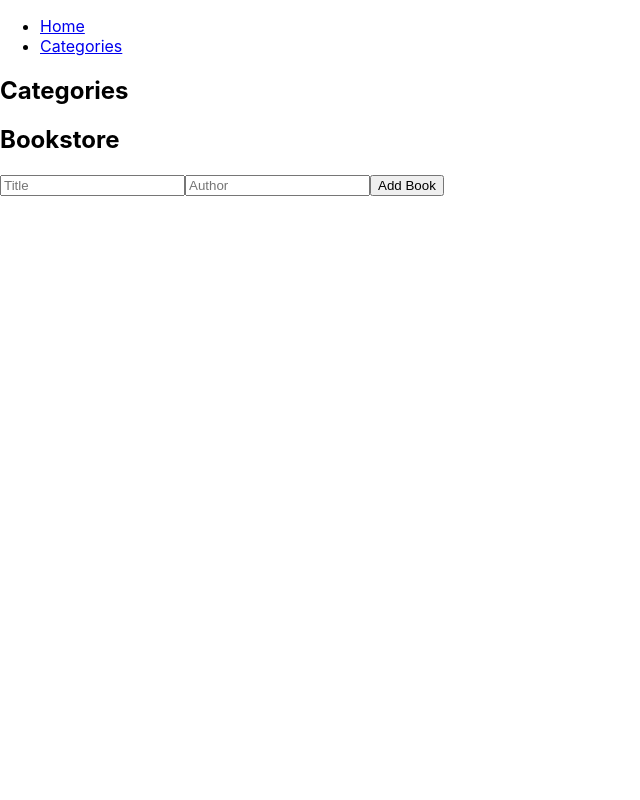
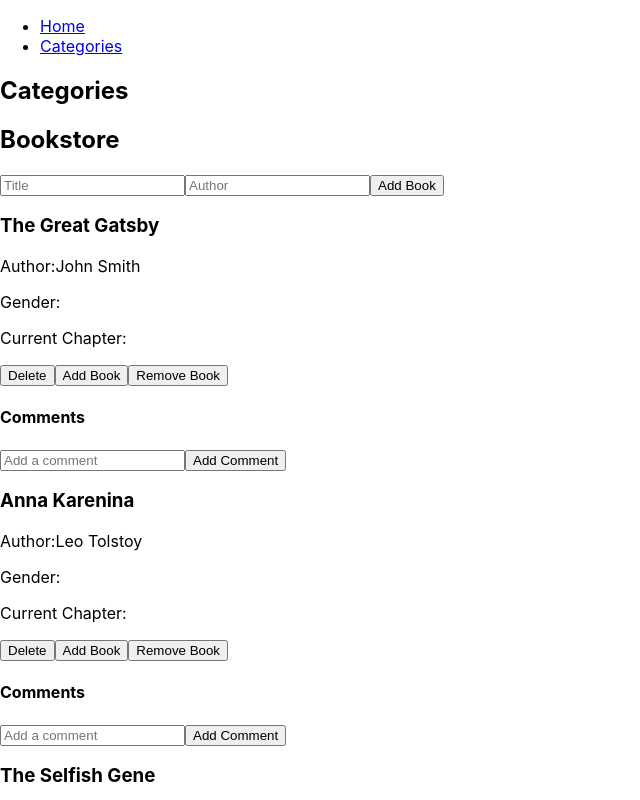
Before and after one commit to jlberbesi/react-bookstore, a React (Create React App) app: page /categories in a window 1280 px wide. Shown: the top 800 px of the page, without its empty margins (0-640 px from the left). Built offline with nearby package versions, Linux system fonts and the light colour scheme.

Commit message:
Add fixes on components

```diff
--- a/src/components/Book.js
+++ b/src/components/Book.js
@@ -1,13 +1,17 @@
 import React, { useState } from 'react';
 import PropTypes from 'prop-types';
+import { useDispatch } from 'react-redux';
+import { removeBook } from '../redux/books/booksSlice';
+import AddBookButton from './AddBookButton';
+import RemoveBookButton from './RemoveBookButton';
 
-const Book = ({ book, onDelete }) => {
+const Book = ({ book }) => {
   const [comments, setComments] = useState([]);
   const [newComment, setNewComment] = useState('');
-  const [progress, setProgress] = useState(book.progress);
+  const dispatch = useDispatch();
 
   const handleDelete = () => {
-    onDelete(book.id);
+    dispatch(removeBook(book.id));
   };
 
   const handleAddComment = () => {
@@ -15,11 +19,6 @@
       setComments((prevComments) => [...prevComments, newComment]);
       setNewComment('');
     }
-  };
-
-  const handleUpdateProgress = () => {
-    const newProgress = (progress + 10) % 101;
-    setProgress(newProgress);
   };
 
   return (
@@ -34,21 +33,17 @@
         {book.gender}
       </p>
       <p>
-        Progress:
-        {progress}
-        %
-      </p>
-      <p>
         Current Chapter:
         {book.currentChapter}
       </p>
       <button type="button" onClick={handleDelete}>Delete</button>
-      <button type="button" onClick={handleUpdateProgress}>Update Progress</button>
+      <AddBookButton title={book.title} author={book.author} />
+      <RemoveBookButton bookId={book.id} />
       <div>
         <h4>Comments</h4>
         <ul>
           {comments.map((comment, index) => (
-            <li key={index}>{comment}</li>// eslint-disable-line react/no-array-index-key
+            <li key={index}>{comment}</li> // eslint-disable-line react/no-array-index-key
           ))}
         </ul>
         <input
@@ -68,11 +63,9 @@
     title: PropTypes.string.isRequired,
     author: PropTypes.string.isRequired,
     gender: PropTypes.string.isRequired,
-    progress: PropTypes.number.isRequired,
     currentChapter: PropTypes.string.isRequired,
     id: PropTypes.number.isRequired,
   }).isRequired,
-  onDelete: PropTypes.func.isRequired,
 };
 
 export default Book;
--- a/src/components/BookList.js
+++ b/src/components/BookList.js
@@ -1,26 +1,21 @@
 import React from 'react';
 import PropTypes from 'prop-types';
+import { useSelector } from 'react-redux';
 import Book from './Book';
 
-const BookList = ({ books, onDelete }) => (
+const BookList = ({ onDelete }) => {
+  const books = useSelector((state) => state.books);
+
+  return (
     <div className="book-list">
       {books.map((book) => (
         <Book key={book.id} book={book} onDelete={onDelete} />
       ))}
     </div>
   );
+};
 
 BookList.propTypes = {
-  books: PropTypes.arrayOf(
-    PropTypes.shape({
-      id: PropTypes.number.isRequired,
-      title: PropTypes.string.isRequired,
-      author: PropTypes.string.isRequired,
-      gender: PropTypes.string.isRequired,
-      progress: PropTypes.number.isRequired,
-      currentChapter: PropTypes.string.isRequired,
-    }),
-  ).isRequired,
   onDelete: PropTypes.func.isRequired,
 };
 
--- a/src/components/RemoveBookButton.js
+++ b/src/components/RemoveBookButton.js
@@ -6,8 +6,12 @@
 const RemoveBookButton = ({ bookId }) => {
   const dispatch = useDispatch();
 
+  const handleRemoveBook = () => {
+    dispatch(removeBook(bookId));
+  };
+
   return (
-    <button type="button" onClick={() => dispatch(removeBook(bookId))}>
+    <button type="button" onClick={handleRemoveBook}>
       Remove Book
     </button>
   );
```
Lines whose indentation alone changed are shown as unchanged.
